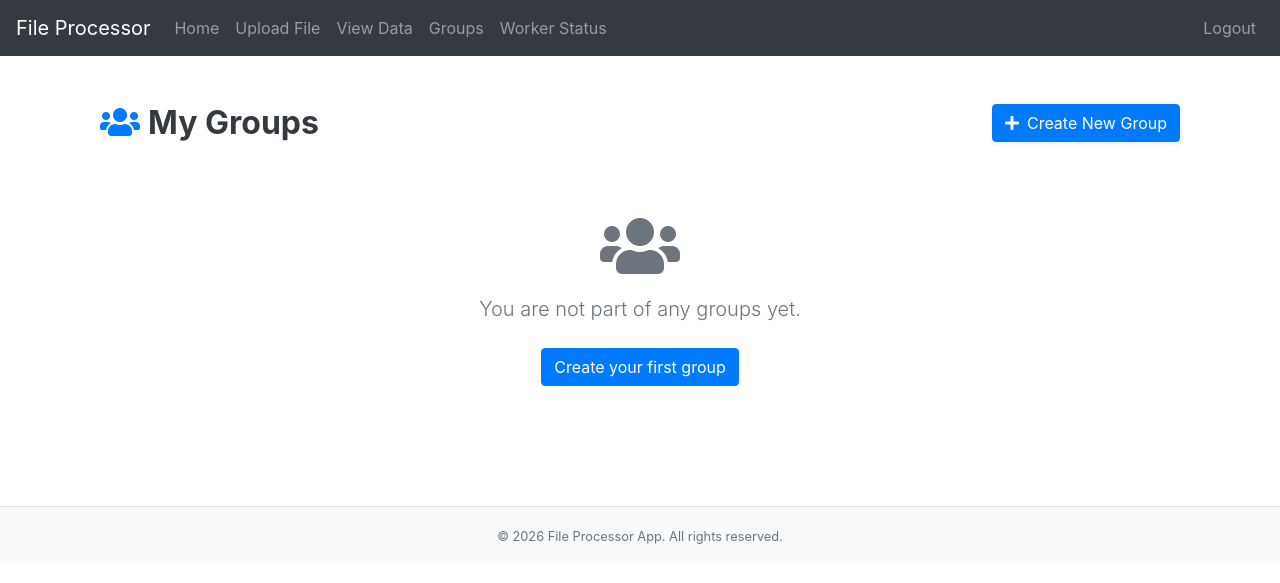
After one commit to C1ean-dev/process, a Flask app: page /groups/ in a window 1280 px wide. The commit adds this page. Shown: the top 583 px of the page. Run offline with Flask 3, Linux system fonts and the light colour scheme; the visitor is signed in with stand-in values (Sample User, id 1); data that the repository does not hold is empty; parts of the project's set-up code (start-up, migrations or seed data) failed here and were passed over; some libraries are stand-ins or nearby versions.

Commit message:
adicionei grupos e implementei toda a logica deles tambem o frontend etc

```diff
--- a/app/__init__.py
+++ b/app/__init__.py
@@ -7,7 +7,7 @@ from threading import Thread, Event
 
 from flask import Flask, redirect, url_for, flash, render_template, request
 from .config import Config # Changed to relative import
-from .models import db, User, File # Import File model
+from .models import db, User, File, Group # Import models
 from flask_wtf.csrf import CSRFProtect
 from flask_login import LoginManager, current_user
 from .mq import mq # Import message queue
@@ -66,11 +66,13 @@ def create_app():
     from app.files import files_bp
     from app.init_register import setup_bp
     from app.workers import workers_bp # Import the new workers blueprint
+    from app.groups import groups_bp # Import the groups blueprint
 
     app.register_blueprint(auth_bp, url_prefix='/auth')
     app.register_blueprint(files_bp) # Register the new files blueprint
     app.register_blueprint(setup_bp)
     app.register_blueprint(workers_bp) # Register the new workers blueprint
+    app.register_blueprint(groups_bp) # Register the groups blueprint
 
     @app.route('/')
     def initial_redirect():
--- a/app/config.py
+++ b/app/config.py
@@ -17,6 +17,7 @@ class Config:
     ALLOWED_EXTENSIONS = {'png', 'jpg', 'jpeg', 'gif', 'pdf'}
     MAX_CONTENT_LENGTH = 1024 * 1024 * 1024
     MAX_PDF_SIZE = 200 * 1024 * 1024  # 200 MB
+    MAX_PDF_PAGES = int(os.environ.get('MAX_PDF_PAGES', '100'))
     FOLDER_MONITOR_INTERVAL_SECONDS = 60
 
     # Feature Flags
--- a/app/files/forms.py
+++ b/app/files/forms.py
@@ -9,6 +9,7 @@ class FileUploadForm(FlaskForm):
         FileRequired(),
         FileAllowed(Config.ALLOWED_EXTENSIONS, 'Images and PDFs only!')
     ])
+    group = SelectField('Assign to Group (Optional)', coerce=int, choices=[(0, 'No Group')])
     submit = SubmitField('Upload')
 
 class SearchForm(FlaskForm):
--- /dev/null
+++ b/app/groups/handlers.py
@@ -0,0 +1,126 @@
+from flask import render_template, redirect, url_for, flash, request, current_app
+from flask_login import current_user, login_required
+from app.models import db, Group, User, File
+from .forms import GroupForm, AddMemberForm
+import logging
+import os
+import boto3
+
+logger = logging.getLogger(__name__)
+
+class GroupHandler:
+    @login_required
+    def list_groups(self):
+        # Groups the user created or is a member of
+        user_groups = current_user.groups.all()
+        created_groups = Group.query.filter_by(creator_id=current_user.id).all()
+
+        # Merge and remove duplicates
+        all_groups = list(set(user_groups + created_groups))
+
+        return render_template('groups/list.html', title='My Groups', groups=all_groups)
+
+    @login_required
+    def create_group(self):
+        form = GroupForm()
+        if form.validate_on_submit():
+            group = Group(
+                name=form.name.data,
+                description=form.description.data,
+                creator_id=current_user.id
+            )
+            # Creator is automatically a member
+            group.members.append(current_user)
+            db.session.add(group)
+            db.session.commit()
+            flash(f'Group "{group.name}" created successfully!', 'success')
+            return redirect(url_for('groups.list_groups'))
+        return render_template('groups/create.html', title='Create Group', form=form)
+
+    @login_required
+    def group_details(self, group_id):
+        group = Group.query.get_or_404(group_id)
+
+        # Security check: User must be a member
+        if current_user not in group.members and not current_user.is_admin:
+            flash('You do not have permission to view this group.', 'danger')
+            return redirect(url_for('groups.list_groups'))
+
+        add_form = AddMemberForm()
+        if add_form.validate_on_submit():
+            user_to_add = User.query.filter_by(email=add_form.email.data).first()
+            if user_to_add in group.members:
+                flash('User is already a member of this group.', 'info')
+            else:
+                group.members.append(user_to_add)
+                db.session.commit()
+                flash(f'User {user_to_add.username} added to group.', 'success')
+            return redirect(url_for('groups.group_details', group_id=group.id))
+
+        # Group files
+        files = group.files
+        return render_template('groups/details.html', title=group.name, group=group, form=add_form, files=files)
+
+    @login_required
+    def remove_member(self, group_id, user_id):
+        group = Group.query.get_or_404(group_id)
+
+        # Only creator can remove members
+        if group.creator_id != current_user.id and not current_user.is_admin:
+            flash('Only the group creator can remove members.', 'danger')
+            return redirect(url_for('groups.group_details', group_id=group.id))
+
+        user_to_remove = User.query.get_or_404(user_id)
+        if user_to_remove == group.creator:
+            flash('The creator cannot be removed from the group.', 'danger')
+        elif user_to_remove in group.members:
+            group.members.remove(user_to_remove)
+            db.session.commit()
+            flash(f'User {user_to_remove.username} removed from group.', 'success')
+
+        return redirect(url_for('groups.group_details', group_id=group.id))
+
+    @login_required
+    def delete_file(self, group_id, file_id):
+        group = Group.query.get_or_404(group_id)
+        file_to_delete = File.query.get_or_404(file_id)
+
+        # Security check: User must be group creator or file owner or admin
+        if group.creator_id != current_user.id and file_to_delete.user_id != current_user.id and not current_user.is_admin:
+            flash('You do not have permission to delete this file.', 'danger')
+            return redirect(url_for('groups.group_details', group_id=group.id))
+
+        if file_to_delete.group_id != group.id:
+            flash('File does not belong to this group.', 'danger')
+            return redirect(url_for('groups.group_details', group_id=group.id))
+
+        try:
+            # Delete from R2 if applicable
+            if current_app.config['R2_FEATURE_FLAG'] == 'True' and file_to_delete.status == 'completed':
+                try:
+                    s3_client = boto3.client(
+                        service_name='s3',
+                        endpoint_url=current_app.config['CLOUDFLARE_R2_ENDPOINT_URL'],
+                        aws_access_key_id=current_app.config['CLOUDFLARE_R2_ACCESS_KEY_ID'],
+                        aws_secret_access_key=current_app.config['CLOUDFLARE_R2_SECRET_ACCESS_KEY'],
+                        region_name='auto'
+                    )
+                    s3_client.delete_object(Bucket=current_app.config['CLOUDFLARE_R2_BUCKET_NAME'], Key=file_to_delete.filename)
+                    logger.info(f"Deleted file {file_to_delete.filename} from R2.")
+                except Exception as e:
+                    logger.error(f"Failed to delete file from R2: {e}")
+
+            # Delete local file if it exists
+            if os.path.exists(file_to_delete.filepath):
+                os.remove(file_to_delete.filepath)
+                logger.info(f"Deleted local file {file_to_delete.filepath}")
+
+            db.session.delete(file_to_delete)
+            db.session.commit()
+            flash(f'File "{file_to_delete.original_filename}" deleted successfully.', 'success')
+        except Exception as e:
+            db.session.rollback()
+            logger.error(f"Error deleting file {file_id}: {e}", exc_info=True)
+            flash('An error occurred while deleting the file.', 'danger')
+
+        return redirect(url_for('groups.group_details', group_id=group.id))
--- a/app/models.py
+++ b/app/models.py
@@ -90,6 +90,9 @@ class File(db.Model):
     user_id = db.Column(db.Integer, db.ForeignKey('user.id'), nullable=False)
     user = db.relationship('User', backref=db.backref('files', lazy=True))
 
+    group_id = db.Column(db.Integer, db.ForeignKey('group.id'), nullable=True)
+    group = db.relationship('Group', backref=db.backref('files', lazy=True))
+
     def __repr__(self):
         return f'<File {self.filename}>'
 
@@ -102,3 +105,23 @@ class Metric(db.Model):
 
     def __repr__(self):
         return f'<Metric {self.name} at {self.timestamp}>'
+
+# Association table for User and Group
+group_members = db.Table('group_members',
+    db.Column('user_id', db.Integer, db.ForeignKey('user.id'), primary_key=True),
+    db.Column('group_id', db.Integer, db.ForeignKey('group.id'), primary_key=True)
+)
+
+class Group(db.Model):
+    id = db.Column(db.Integer, primary_key=True)
+    name = db.Column(db.String(100), nullable=False)
+    description = db.Column(db.String(255), nullable=True)
+    created_at = db.Column(db.DateTime, default=datetime.now(timezone.utc))
+    creator_id = db.Column(db.Integer, db.ForeignKey('user.id'), nullable=False)
+
+    # Relationship to members
+    members = db.relationship('User', secondary=group_members, backref=db.backref('groups', lazy='dynamic'))
+    creator = db.relationship('User', foreign_keys=[creator_id], backref='created_groups')
+
+    def __repr__(self):
+        return f'<Group {self.name}>'
--- a/app/templates/base.html
+++ b/app/templates/base.html
@@ -32,6 +32,9 @@
                 </li>
                 <li class="nav-item">
                     <a class="nav-link" href="{{ url_for('files.view_data') }}">View Data</a>
+                </li>
+                <li class="nav-item">
+                    <a class="nav-link" href="{{ url_for('groups.list_groups') }}">Groups</a>
                 </li>
                 <li class="nav-item">
                     <a class="nav-link" href="{{ url_for('workers.worker_status') }}">Worker Status</a>
--- /dev/null
+++ b/app/templates/groups/list.html
@@ -0,0 +1,53 @@
+{% extends "base.html" %}
+{% block content %}
+<div class="container py-4">
+    <div class="d-flex justify-content-between align-items-center mb-4">
+        <h2 class="font-weight-bold text-dark mb-0">
+            <i class="fas fa-users mr-2 text-primary"></i>My Groups
+        </h2>
+        <a href="{{ url_for('groups.create_group') }}" class="btn btn-primary shadow-sm">
+            <i class="fas fa-plus mr-2"></i>Create New Group
+        </a>
+    </div>
+
+    <div class="row">
+        {% for group in groups %}
+        <div class="col-md-4 mb-4">
+            <div class="card h-100 border-0 shadow-sm hover-shadow transition-all">
+                <div class="card-body">
+                    <h5 class="card-title font-weight-bold">{{ group.name }}</h5>
+                    <p class="card-text text-muted small">{{ group.description or 'No description provided.' }}</p>
+                    <div class="d-flex justify-content-between align-items-center mt-3">
+                        <span class="small text-muted">
+                            <i class="fas fa-user-friends mr-1"></i> {{ group.members | length }} members
+                        </span>
+                        <a href="{{ url_for('groups.group_details', group_id=group.id) }}" class="btn btn-outline-primary btn-sm">
+                            View Details
+                        </a>
+                    </div>
+                </div>
+                <div class="card-footer bg-light border-0 py-2">
+                    <small class="text-muted">Created by {{ group.creator.username }}</small>
+                </div>
+            </div>
+        </div>
+        {% else %}
+        <div class="col-12 text-center py-5">
+            <div class="text-muted">
+                <i class="fas fa-users fa-4x mb-3"></i>
+                <p class="lead">You are not part of any groups yet.</p>
+                <a href="{{ url_for('groups.create_group') }}" class="btn btn-primary mt-2">Create your first group</a>
+            </div>
+        </div>
+        {% endfor %}
+    </div>
+</div>
+
+<style>
+    .hover-shadow:hover {
+        transform: translateY(-5px);
+        box-shadow: 0 .5rem 1rem rgba(0,0,0,.15)!important;
+    }
+    .transition-all { transition: all 0.3s ease; }
+</style>
+{% endblock content %}
--- a/requirements.txt
+++ b/requirements.txt
@@ -17,3 +17,4 @@ prometheus-client
 plotly
 matplotlib
 pika
+python-magic-bin
```
Also changed, not shown: app/auth/handlers.py (+30 -1 lines), app/files/handlers.py (+57 -8 lines), app/groups/__init__.py (added, +11 -0 lines), app/groups/forms.py (added, +18 -0 lines), app/init_register/handlers.py (+4 -4 lines), app/templates/groups/create.html (added, +36 -0 lines), app/templates/groups/details.html (added, +140 -0 lines), app/templates/upload.html (+7 -0 lines), app/workers/pdf_processing/handlers.py (+21 -3 lines), app/workers/routes.py (+7 -5 lines).
